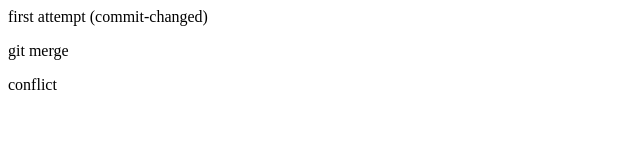
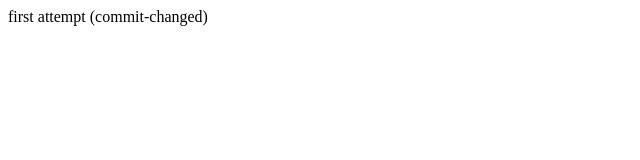
Before and after one commit to Loonaken/git-practice-personal, a plain HTML site: page index.html in a window 1280 px wide. Shown: the whole page, without its empty margins (0-640 px from the left). Drawn offline with Linux system fonts and the light colour scheme.

Commit message:
git mergewo

```diff
--- a/index.html
+++ b/index.html
@@ -1,3 +1 @@
 <p>first attempt (commit-changed)</p>
-<p>git merge</p>
-<p>conflict</p>
```
